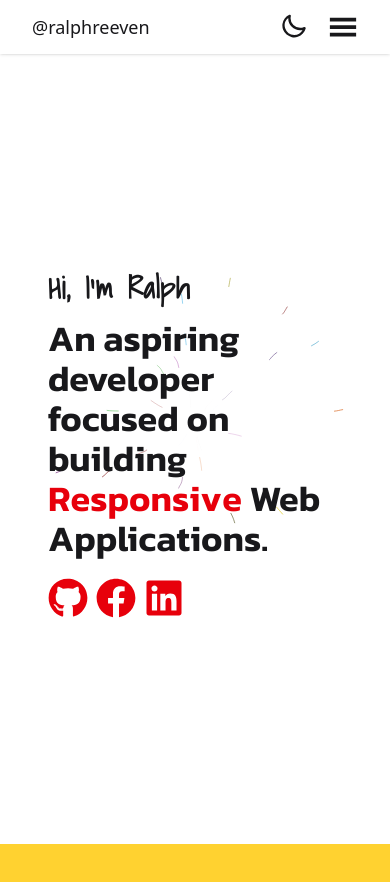
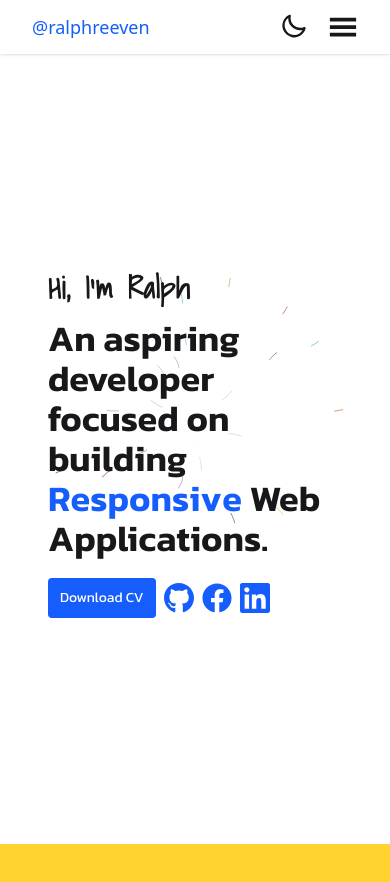
Before and after one commit to ralphreevencarandang/personal-portfolio-3d, a React (Vite) app: page / in a window 390 px wide. Shown: the top 882 px of the page. Built offline with nearby package versions, Linux system fonts and the light colour scheme.

Commit message:
Hero Section

```diff
--- a/src/App.jsx
+++ b/src/App.jsx
@@ -1,13 +1,11 @@
 import { Routes, Route } from "react-router";
-import Navbar from "./sections/Navbar";
-import Hero from "./sections/Hero";
-
+import HomePage from "./pages/HomePage";
 function App() {
 
   return (
     <>
-      <Navbar/>
-      <Hero/>
+
+   <HomePage/>
       <section className="min-h-screen bg-amber-300">
         {/* <Boxes/> */}
       </section>
--- a/src/components/HeroAvatar.jsx
+++ b/src/components/HeroAvatar.jsx
@@ -25,7 +25,7 @@ const HeroAvatar = () => {
             x: 0,
             transition:{
               ease: "linear",
-              delay: 1.5
+              delay: 1.8
             }
 
          }}
--- a/src/components/HeroText.jsx
+++ b/src/components/HeroText.jsx
@@ -45,7 +45,7 @@ const HeroText = () => {
                 delay:1.5
               }}
               className='font-semibold font-kanit text-4xl md:text-5xl lg:text-6xl'>
-                <span ><FlipWords words={HeroWords} className='text-red-600'/></span>
+                <span ><FlipWords words={HeroWords} className='text-blue-600'/></span>
                  Web Applications.
 
               </motion.h1>
--- a/src/components/SocialIcons.jsx
+++ b/src/components/SocialIcons.jsx
@@ -17,15 +17,14 @@ const hoverVariants = {
 }
 const SocialIcons = () => {
   return (
-               <div className='flex gap-2'>
-                    <motion.a variants={hoverVariants} whileHover="hover"href="" className='text-red-600 hover:text-blue-200'> <FaGithub size={40}/></motion.a>
-                    <motion.a variants={hoverVariants} whileHover="hover"href="" className='text-red-600 hover:text-blue-200'> <FaFacebook size={40}/></motion.a>
-                    <motion.a variants={hoverVariants} whileHover="hover"href="" className='text-red-600 hover:text-blue-200'> <FaLinkedin size={40}/></motion.a>
-
-
-
-
-              </div>
+               <motion.div className='flex gap-2  ' initial={{ opacity: 0,x: -10,}} animate={{  opacity: 1, x: 0}} transition={{ease:"linear",delay:1.8}}>
+                    <button className='bg-blue-600  rounded px-3 py-1.5 sm:px-4 sm:py-2 text-white font-kanit cursor-pointer hover:bg-blue-700 max-sm:text-sm '>Download CV</button>
+                    <div className='flex gap-2' >
+                    <motion.a variants={hoverVariants} whileHover="hover"href="" className='text-blue-600 hover:text-blue-700'> <FaGithub className='sm:w-[40px] sm:h-[40px] w-[30px] h-[40px] '/></motion.a>
+                    <motion.a variants={hoverVariants} whileHover="hover"href="" className='text-blue-600 hover:text-blue-700'> <FaFacebook className='sm:w-[40px] sm:h-[40px] w-[30px] h-[40px]'/></motion.a>
+                    <motion.a variants={hoverVariants} whileHover="hover"href="" className='text-blue-600 hover:text-blue-700'> <FaLinkedin className='sm:w-[40px] sm:h-[40px] w-[30px] h-[40px]'/></motion.a>
+                    </div>
+              </motion.div>
 )
 }
 
--- a/src/pages/HomePage.jsx
+++ b/src/pages/HomePage.jsx
@@ -1,9 +1,11 @@
 import React from 'react'
 import Navbar from '../sections/Navbar'
+import Hero from '../sections/Hero'
 const HomePage = () => {
   return (
-    <section className='h-screen '>
-
+    <section className='min-h-screen '>
+    <Navbar/>
+      <Hero/>
 
     </section>
   )
--- a/src/sections/Navbar.jsx
+++ b/src/sections/Navbar.jsx
@@ -11,19 +11,20 @@ const Navbar = () => {
   const [isOpen, setIsOpen] = useState(false)
 
   return (
-    <nav className='w-full fixed  shadow bg-base-100 z-20 '>
+    <nav className='w-full fixed  shadow  bg-base-100 z-20 '>
         <div className='padding-x  max-container '>
 
 
           <div className='flex items-center justify-between py-3'>
-            <p className='font-medium text-lg'>@ralphreeven</p>
+            <a href=""><p className='font-medium text-lg text-blue-600'>@ralphreeven</p></a>
+
 
             <div className='hidden sm:block'>
                  <ul className='text-center flex gap-6 items-center'>
-                    <li className='py-1 cursor-pointer font-medium'>Home</li>
-                    <li className='py-1 cursor-pointer font-medium'>Projects</li>
-                    <li className='py-1 cursor-pointer font-medium'>About</li>
-                    <li className='py-1 cursor-pointer font-medium'>Contact</li>
+                    <li className='py-1 cursor-pointer font-medium  hover:text-blue-500 transition-colors ease-in duration-100'>Home</li>
+                    <li className='py-1 cursor-pointer font-medium  hover:text-blue-500 transition-colors ease-in duration-100'>Projects</li>
+                    <li className='py-1 cursor-pointer font-medium  hover:text-blue-500 transition-colors ease-in duration-100'>About</li>
+                    <li className='py-1 cursor-pointer font-medium  hover:text-blue-500 transition-colors ease-in duration-100'>Contact</li>
                     <li><ThemeButton/></li>
                 </ul>
             </div>
@@ -72,7 +73,7 @@ const Navbar = () => {
                     initial={{ opacity: 0 }}
                     animate={{ opacity: 1}}
                     transition={{ duration: 0.3, delay: 0.1 }}
-                    className='py-2 cursor-pointer font-medium hover:text-amber-600 transition-colors'
+                    className='py-2 cursor-pointer font-medium hover:text-blue-600 transition-colors'
                   >
                     Home
                   </motion.li>
@@ -80,7 +81,7 @@ const Navbar = () => {
                     initial={{ opacity: 0 }}
                     animate={{ opacity: 1}}
                     transition={{ duration: 0.3, delay: 0.2 }}
-                    className='py-2 cursor-pointer font-medium hover:text-amber-600 transition-colors'
+                    className='py-2 cursor-pointer font-medium hover:text-blue-600 transition-colors'
                   >
                     Projects
                   </motion.li>
@@ -88,7 +89,7 @@ const Navbar = () => {
                     initial={{ opacity: 0}}
                     animate={{ opacity: 1}}
                     transition={{ duration: 0.3, delay: 0.3 }}
-                    className='py-2 cursor-pointer font-medium hover:text-amber-600 transition-colors'
+                    className='py-2 cursor-pointer font-medium hover:text-blue-600 transition-colors'
                   >
                     About
                   </motion.li>
@@ -96,7 +97,7 @@ const Navbar = () => {
                     initial={{ opacity: 0 }}
                     animate={{ opacity: 1 }}
                     transition={{ duration: 0.3, delay: 0.4 }}
-                    className='py-2 cursor-pointer font-medium hover:text-amber-600 transition-colors'
+                    className='py-2 cursor-pointer font-medium hover:text-blue-600 transition-colors'
                   >
                     Contact
                   </motion.li>
```
